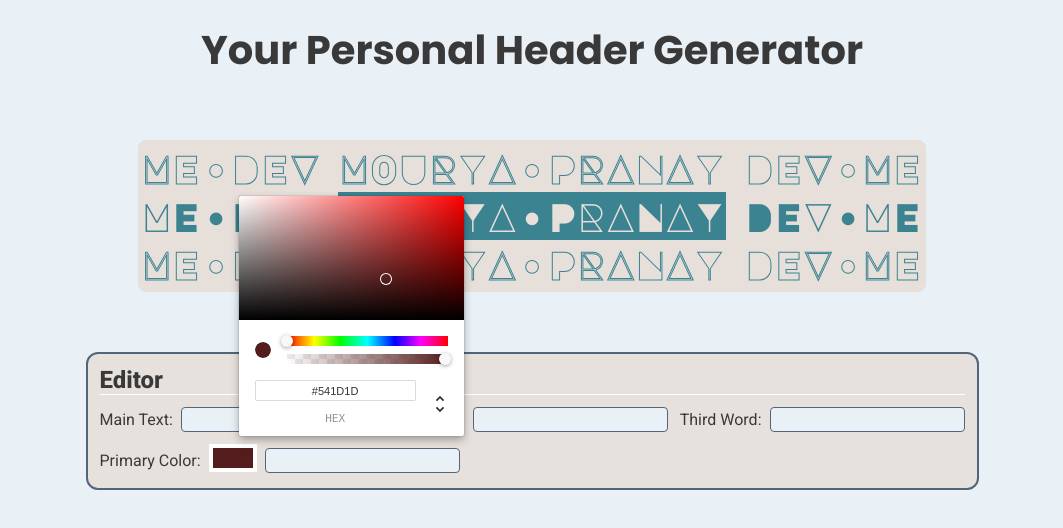
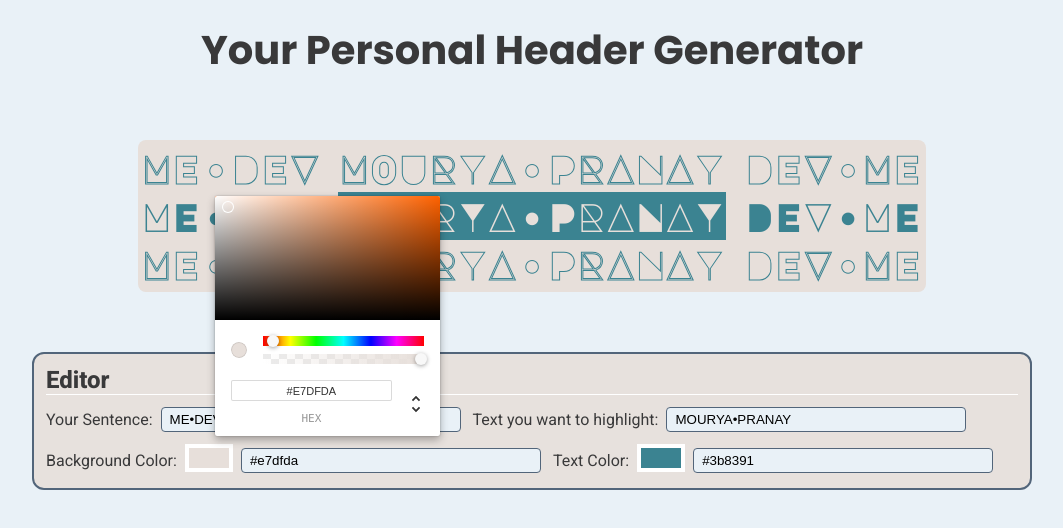
Before and after one commit to moonbuild/github-header-generator, a React (Vite) app: page / in a window 1280 px wide. Both pictures are taken after a click on the element 340 px from the left and 458 px from the top of the page. Shown: the top 528 px of the page, without its empty margins (108-1171 px from the left). Built offline with nearby package versions, Linux system fonts and the light colour scheme.

Commit message:
task #8 connected editor settings with header using zustand

```diff
--- a/package.json
+++ b/package.json
@@ -14,7 +14,8 @@
     "@types/react-color": "^3.0.13",
     "react": "^19.1.0",
     "react-color": "^2.19.3",
-    "react-dom": "^19.1.0"
+    "react-dom": "^19.1.0",
+    "zustand": "^5.0.6"
   },
   "devDependencies": {
     "@eslint/js": "^9.30.1",
--- a/src/components/header/Header.tsx
+++ b/src/components/header/Header.tsx
@@ -1,24 +1,40 @@
+import { useEditorStore } from '../../stores/editorStore';
+
 import './header.css';
 
 const Header = () => {
+  const { mainText, highlightedText, backgroundColor, textColor } = useEditorStore();
+  const SecondaryLine = () => (
+    <div className="background-text-wrapper">
+      {mainText.split(' ').map((text) => (
+        <span
+          className="background-text"
+          style={{ color: 'transparent', WebkitTextStroke: `1px ${textColor}` }}
+        >
+          {text}
+        </span>
+      ))}
+    </div>
+  );
   return (
     <div className="header">
-      <div className="banner">
-        <div className="background-text-wrapper">
-          <span className="background-text">ME•DEV</span>
-          <span className="background-text">MOURYA•PRANAY</span>
-          <span className="background-text">DEV•ME</span>
+      <div className="banner" style={{ backgroundColor: backgroundColor }}>
+        <SecondaryLine />
+        <div className="main-text-wrapper">
+          {mainText.split(' ').map((text) => (
+            <span
+              className="main-text"
+              style={{
+                backgroundColor: `${text === highlightedText ? textColor : backgroundColor}`,
+                color: `${text === highlightedText ? backgroundColor : textColor}`,
+                padding: `${text === highlightedText ? '0px 2px' : ''}`,
+              }}
+            >
+              {text}
+            </span>
+          ))}
         </div>
-        <div className="main-text-wrapper">
-          <span className="main-text">ME•DEV</span>
-          <span className="main-text-focus">MOURYA•PRANAY</span>
-          <span className="main-text">DEV•ME</span>
-        </div>
-        <div className="background-text-wrapper">
-          <span className="background-text">ME•DEV</span>
-          <span className="background-text">MOURYA•PRANAY</span>
-          <span className="background-text">DEV•ME</span>
-        </div>
+        <SecondaryLine />
       </div>
     </div>
   );
--- a/src/components/header/header.css
+++ b/src/components/header/header.css
@@ -8,11 +8,14 @@
 }
 
 .banner {
-  background-color: var(--header-background);
   display: flex;
   flex-direction: column;
 
   padding: 4px;
+
+  min-width: 600px;
+  min-height: 100px;
+
   max-width: 800px;
   max-height: 300px;
   overflow: hidden;
@@ -31,7 +34,6 @@
   line-height: 1.2;
   white-space: nowrap;
   color: transparent;
-  -webkit-text-stroke: 1px var(--text-contrast);
 }
 
 .main-text-wrapper {
@@ -45,17 +47,4 @@
   font-size: var(--fs-lg);
   line-height: 1.2;
   white-space: nowrap;
-  color: var(--text-contrast);
 }
-
-.main-text-focus {
-  background-color: var(--text-contrast);
-  font-family: var(--header-font);
-  font-weight: 400;
-  font-size: var(--fs-lg);
-  line-height: 1.2;
-  white-space: nowrap;
-  color: var(--header-background);
-
-  padding: 0px 2px;
-}
--- a/src/components/settings/Settings.tsx
+++ b/src/components/settings/Settings.tsx
@@ -1,30 +1,63 @@
+import { useEditorStore } from '../../stores/editorStore';
 import ColorPicker from '../../utils/ColorPicker';
 
 import './settings.css';
 
 const Settings = () => {
+  const {
+    mainText,
+    highlightedText,
+    setMainText,
+    setHighlightedText,
+    backgroundColor,
+    textColor,
+    setBackgroundColor,
+    setTextColor,
+  } = useEditorStore();
   return (
     <div className="settings">
       <div className="settings-title">Editor</div>
       <div className="input-items">
         <div className="input-item">
-          <div className="label">Main Text: </div>
-          <input className="input" />
+          <div className="label">Your Sentence: </div>
+          <input
+            className="input"
+            value={mainText}
+            onChange={(e) => setMainText(e.target.value)}
+            placeholder="Enter your sentence"
+          />
         </div>
         <div className="input-item">
-          <div className="label">First Word: </div>
-          <input className="input" />
-        </div>
-        <div className="input-item">
-          <div className="label">Third Word: </div>
-          <input className="input" />
+          <div className="label">Text you want to highlight: </div>
+          <input
+            className="input"
+            value={highlightedText}
+            onChange={(e) => setHighlightedText(e.target.value)}
+            placeholder="Enter text"
+          />
         </div>
       </div>
       <div className="input-items">
         <div className="input-item">
-          <div className="label">Primary Color: </div>
-          <ColorPicker />
-          <input className="input" />
+          <div className="label">Background Color: </div>
+          <ColorPicker color={backgroundColor} handleColorChange={setBackgroundColor} />
+          <input
+            className="input"
+            placeholder="Enter Background hex"
+            value={backgroundColor}
+            onChange={(e) => setBackgroundColor(e.target.value)}
+          />
+        </div>
+
+        <div className="input-item">
+          <div className="label">Text Color: </div>
+          <ColorPicker color={textColor} handleColorChange={setTextColor} />
+          <input
+            className="input"
+            placeholder="Enter Text hex"
+            value={textColor}
+            onChange={(e) => setTextColor(e.target.value)}
+          />
         </div>
       </div>
     </div>
--- a/src/components/settings/settings.css
+++ b/src/components/settings/settings.css
@@ -8,6 +8,7 @@
   padding: 12px;
   border-radius: 12px;
   color: var(--text-1);
+  width: 1000px;
 }
 
 .settings-title {
@@ -38,4 +39,5 @@
   border: 1px solid var(--border);
   border-radius: 4px;
   background-color: var(--background);
+  min-width: 300px;
 }
--- /dev/null
+++ b/src/stores/editorStore.ts
@@ -0,0 +1,25 @@
+import { create } from 'zustand';
+
+type EditorState = {
+  mainText: string;
+  highlightedText: string;
+  backgroundColor: string;
+  textColor: string;
+
+  setMainText: (text: string) => void;
+  setHighlightedText: (text: string) => void;
+  setBackgroundColor: (hex: string) => void;
+  setTextColor: (hex: string) => void;
+};
+
+export const useEditorStore = create<EditorState>((set) => ({
+  mainText: 'ME•DEV MOURYA•PRANAY DEV•ME',
+  highlightedText: 'MOURYA•PRANAY',
+  backgroundColor: '#e7dfda',
+  textColor: '#3b8391',
+
+  setMainText: (text) => set({ mainText: text }),
+  setHighlightedText: (text) => set({ highlightedText: text }),
+  setBackgroundColor: (hex) => set({ backgroundColor: hex }),
+  setTextColor: (hex) => set({ textColor: hex }),
+}));
--- a/src/utils/ColorPicker.tsx
+++ b/src/utils/ColorPicker.tsx
@@ -1,13 +1,15 @@
 import { useEffect, useRef, useState } from 'react';
-import { ChromePicker, type ColorResult } from 'react-color';
+import { ChromePicker } from 'react-color';
 
-const ColorPicker = () => {
+const ColorPicker = ({
+  color,
+  handleColorChange,
+}: {
+  color: string;
+  handleColorChange: (hexColor: string) => void;
+}) => {
   const ref = useRef<HTMLDivElement>(null);
   const [openDisplay, setOpenDisplay] = useState(false);
-  const [color, setColor] = useState('#541D1D');
-  const handleColorChange = (color: ColorResult) => {
-    setColor(color.hex);
-  };
 
   useEffect(() => {
     const handleClickOutside = (event: MouseEvent) => {
@@ -61,7 +63,7 @@ const ColorPicker = () => {
                 }}
                 onClick={(e) => e.stopPropagation()}
               />
-              <ChromePicker color={color} onChange={handleColorChange} />
+              <ChromePicker color={color} onChange={(color) => handleColorChange(color.hex)} />
             </div>
           )}
         </div>
--- a/src/variables.css
+++ b/src/variables.css
@@ -11,8 +11,8 @@
   --text-2: #fff;
 
   /* Header Variables */
-  --header-background: #e7dfda;
-  --text-contrast: #3b8391;
+  /* --header-background: #e7dfda; */
+  /* --text-contrast: #3b8391; */
   --header-font: 'Major mono display', monospace;
 
   --font-1: 'Poppins', sans-serif;
```
Also changed, not shown: 1 other file (tests, documents, lock files or other folders).
